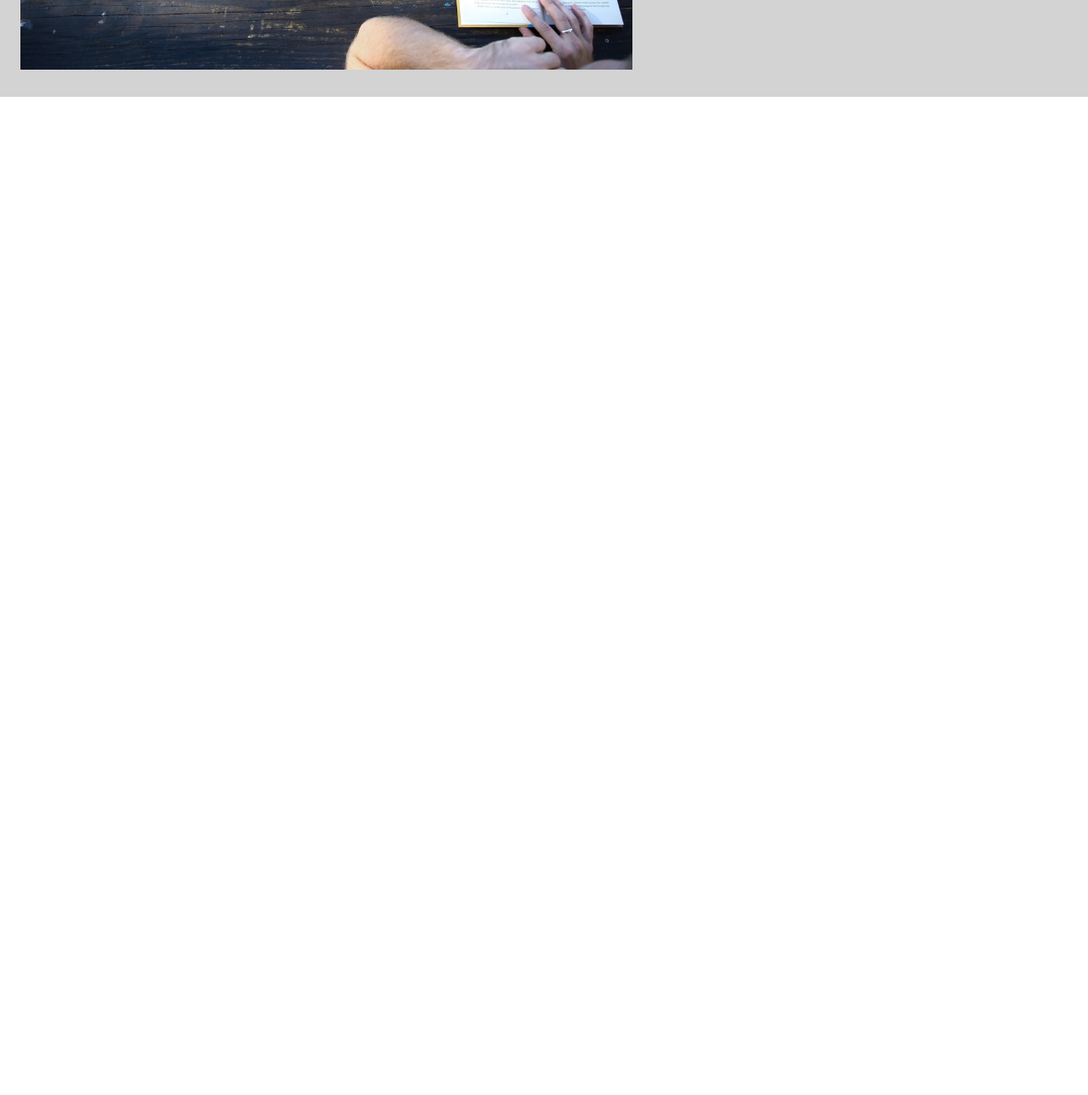
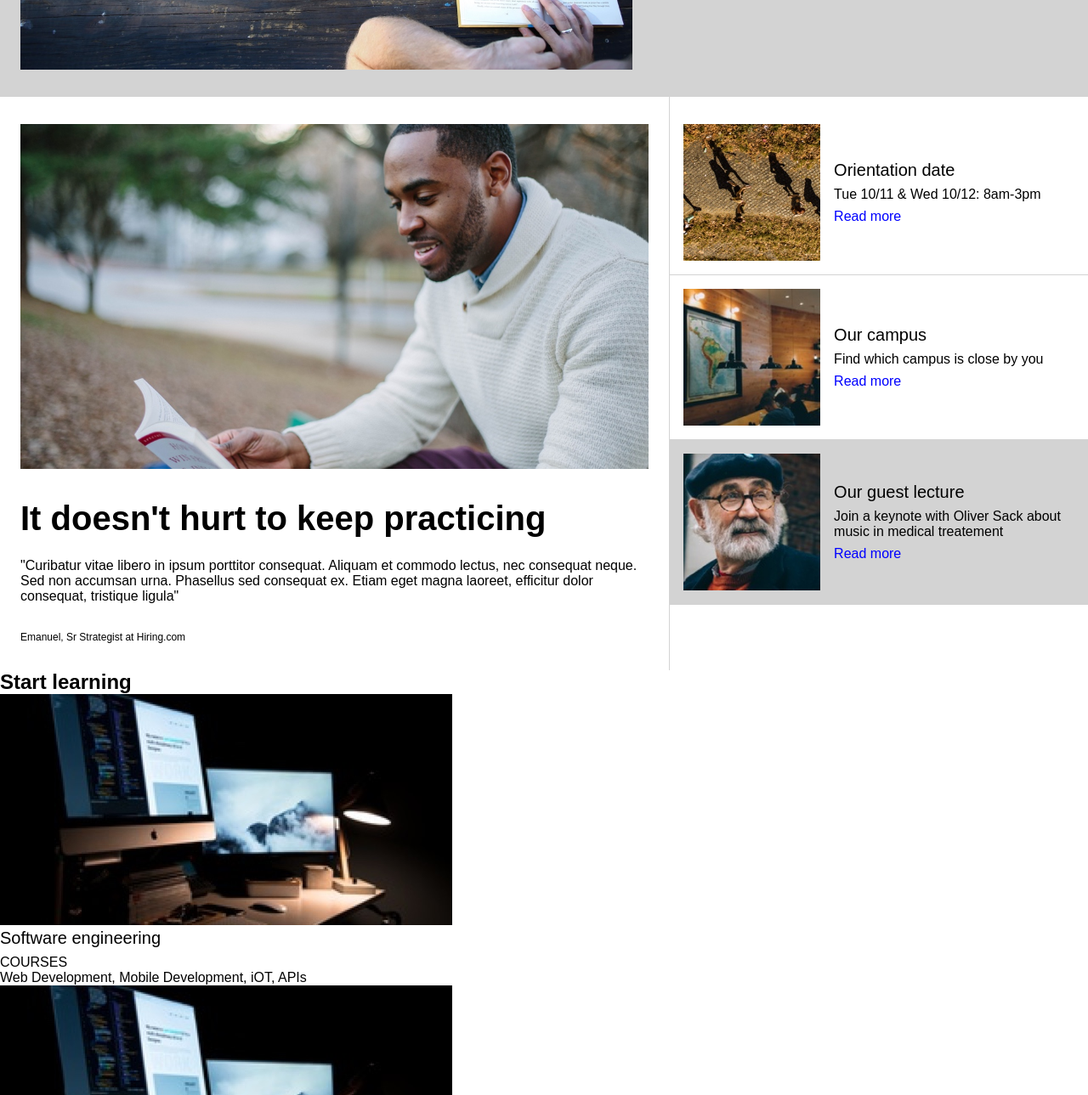
Before and after one commit to kaotikazip/colmaracademy, a plain HTML site: page index.html in a window 1280 px wide. Shown: the part 546-1835 px from the top of the page at 85% size. Before the commit the page ends 800 px from the top, so only its background shows below. Drawn offline with Linux system fonts and the light colour scheme.

Commit message:
section2

```diff
--- a/index.html
+++ b/index.html
@@ -31,10 +31,78 @@
         </div>
         <div class="events">
             <div id="quote">
+                <img id="quoteimg" src="./resources/images/information-main.jpg">
+                <h2>It doesn't hurt to keep practicing</h2>
+                <p>"Curibatur vitae libero in ipsum porttitor consequat. Aliquam et commodo lectus, nec consequat neque. Sed non accumsan urna. Phasellus sed consequat ex. Etiam eget magna laoreet, efficitur dolor consequat, tristique ligula"</p>
+                <p id="author">Emanuel, Sr Strategist at Hiring.com</p>
+            </div>
+            <div class="eventslist">
+                <div class="eventitem">
+                    <img src="./resources/images/information-orientation.jpg" class="eventimg">
+                    <div class="iteminfo">
+                        <h6>Orientation date</h6>
+                        <p>Tue 10/11 & Wed 10/12: 8am-3pm</p>
+                        <p class="readmore">Read more</p>
+                    </div>
+                </div>
+                <div class="eventitem">
+                    <img src="./resources/images/information-campus.jpg"class="eventimg">
+                    <div class="iteminfo">
+                        <h6>Our campus</h6>
+                        <p>Find which campus is close by you</p>
+                        <p class="readmore">Read more</p>
+                    </div>
+                </div>
+                <div class="eventitem" id="guest">
+                    <img src="./resources/images/information-guest-lecture.jpg" class="eventimg">
+                    <div class="iteminfo">
+                        <h6>Our guest lecture</h6>
+                        <p>Join a keynote with Oliver Sack about music in medical treatement</p>
+                        <p class="readmore">Read more</p>
+                    </div>
+                </div>
 
             </div>
-            <div class="eventslist">
-
+        </div>
+        <div id="learning">
+            <h2>Start learning</h2>
+            <div id="learningcards">
+                <div class="card">
+                    <img class="cardimg" src="./resources/images/course-software.jpg">
+                    <h6>Software engineering</h6>
+                    <p>COURSES</p>
+                    <p>Web Development, Mobile Development, iOT, APIs</p>
+                </div>
+                <div class="card">
+                    <img class="cardimg" src="./resources/images/course-software.jpg">
+                    <h6>Computer art</h6>
+                    <p>COURSES</p>
+                    <p>Imaging & Design, Web Design, Motion Graphhics & Visual Effects, Computer Animation</p>
+                </div>
+                <div class="card">
+                    <img class="cardimg" src="./resources/images/course-software.jpg">
+                    <h6>Design</h6>
+                    <p>COURSES</p>
+                    <p>User Experience Design, User Research, Viusual Design</p>
+                </div>
+                <div class="card">
+                    <img class="cardimg" src="./resources/images/course-software.jpg">
+                    <h6>Data</h6>
+                    <p>COURSES</p>
+                    <p>Data Science, Big Data, SQL, Data Visualization</p>
+                </div>
+                <div class="card">
+                    <img class="cardimg" src="./resources/images/course-software.jpg">
+                    <h6>Business</h6>
+                    <p>COURSES</p>
+                    <p>Product Development, Business Development, Startup</p>
+                </div>
+                <div class="card">
+                    <img class="cardimg" src="./resources/images/course-software.jpg">
+                    <h6>Marketing</h6>
+                    <p>COURSES</p>
+                    <p>Analytics, Content Marketing, Mobile Marketing</p>
+                </div>
             </div>
         </div>
     </div>
--- a/resources/css/style.css
+++ b/resources/css/style.css
@@ -46,8 +46,9 @@ nav a {
 .banner {
     position: relative;
     background-color: lightgrey;
-    top: 64px;
+    padding-top: 64px;
     display: flex;
+    box-sizing: border-box;
 }
 
 .banner h1{
@@ -83,3 +84,70 @@ nav a {
     padding: 8px 0;
     width: 100%;
 }
+
+.events {
+    width: 100%;
+    display: flex;
+    padding: 32px 0 0 0;
+    box-sizing: border-box;
+}
+
+#quote {
+    margin: 0 24px;
+    width: 60%;
+}
+
+.eventslist{
+    width: 40%;
+    border-left: 1px solid lightgray;
+    margin-top: -32px;
+    padding-top: 16px;
+}
+
+#quoteimg {
+    width: 100%;
+    height: auto;
+}
+
+#quote h2 {
+   margin: 32px 0 24px 0;
+    font-size: 40px;
+}
+
+#author {
+    font-size: 12px;
+    font-style: normal;
+    margin: 32px 0 32px 0;
+}
+
+.eventimg {
+    width: 35%;
+    height: auto;
+}
+
+.eventitem {
+    display: flex;
+    padding: 16px;
+    border-bottom: 1px solid lightgray;
+}
+
+h6 {
+    font-size: 20px;
+    font-weight: 500;
+    margin-bottom: 8px;
+}
+
+.iteminfo {
+    width: 65%;
+    padding-left: 16px;
+    align-content: center;
+}
+
+.readmore {
+    color: blue;
+    margin-top: 8px;
+}
+
+#guest {
+    background-color: lightgrey;
+}
```
